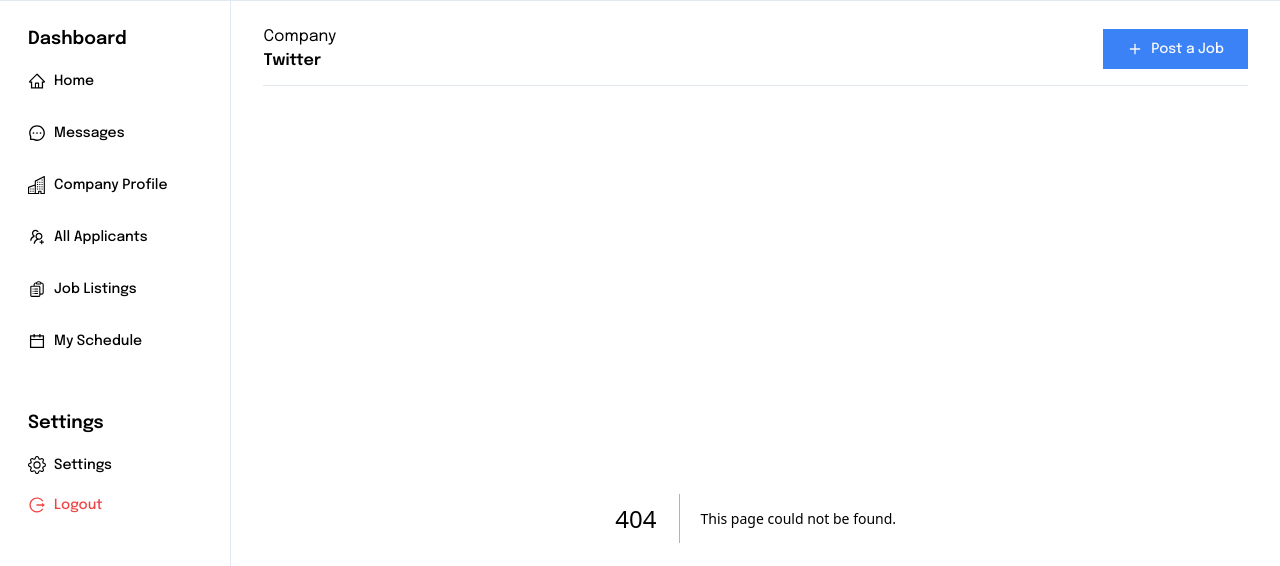
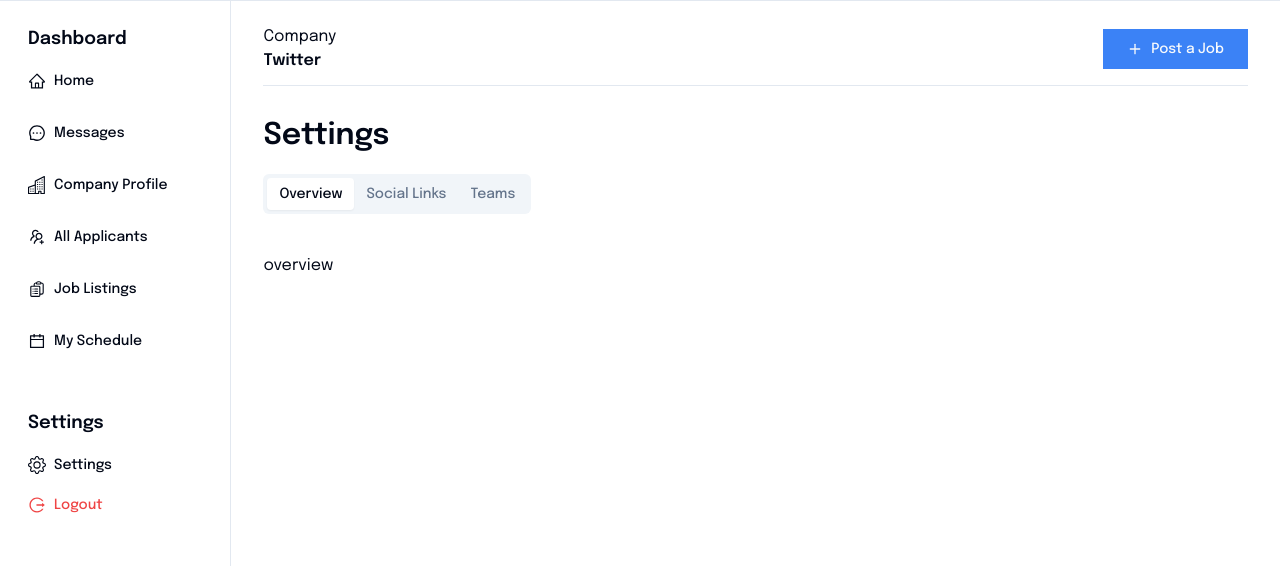
Before and after one commit to sdmhsn/dashboard-job-hunt, a Next.js app: page /settings in a window 1280 px wide. Before the commit this address had no page. Shown: the top 566 px of the page. Built offline with nearby package versions, Linux system fonts and the light colour scheme.

Commit message:
02 Slicing Dashboard Company: Slicing settings page - Creating settings page 1

```diff
--- /dev/null
+++ b/src/app/settings/page.tsx
@@ -0,0 +1,25 @@
+import { Tabs, TabsContent, TabsList, TabsTrigger } from '@/components/ui/tabs';
+import React, { FC } from 'react';
+
+interface SettingsPageProps {}
+
+const SettingsPage: FC<SettingsPageProps> = ({}) => {
+  return (
+    <div>
+      <div className="font-semibold text-3xl mb-5">Settings</div>
+
+      <Tabs defaultValue="overview">
+        <TabsList className="mb-8">
+          <TabsTrigger value="overview">Overview</TabsTrigger>
+          <TabsTrigger value="socialLinks">Social Links</TabsTrigger>
+          <TabsTrigger value="teams">Teams</TabsTrigger>
+        </TabsList>
+        <TabsContent value="overview">overview</TabsContent>
+        <TabsContent value="socialLinks">social links</TabsContent>
+        <TabsContent value="teams">teams</TabsContent>
+      </Tabs>
+    </div>
+  );
+};
+
+export default SettingsPage;
```
